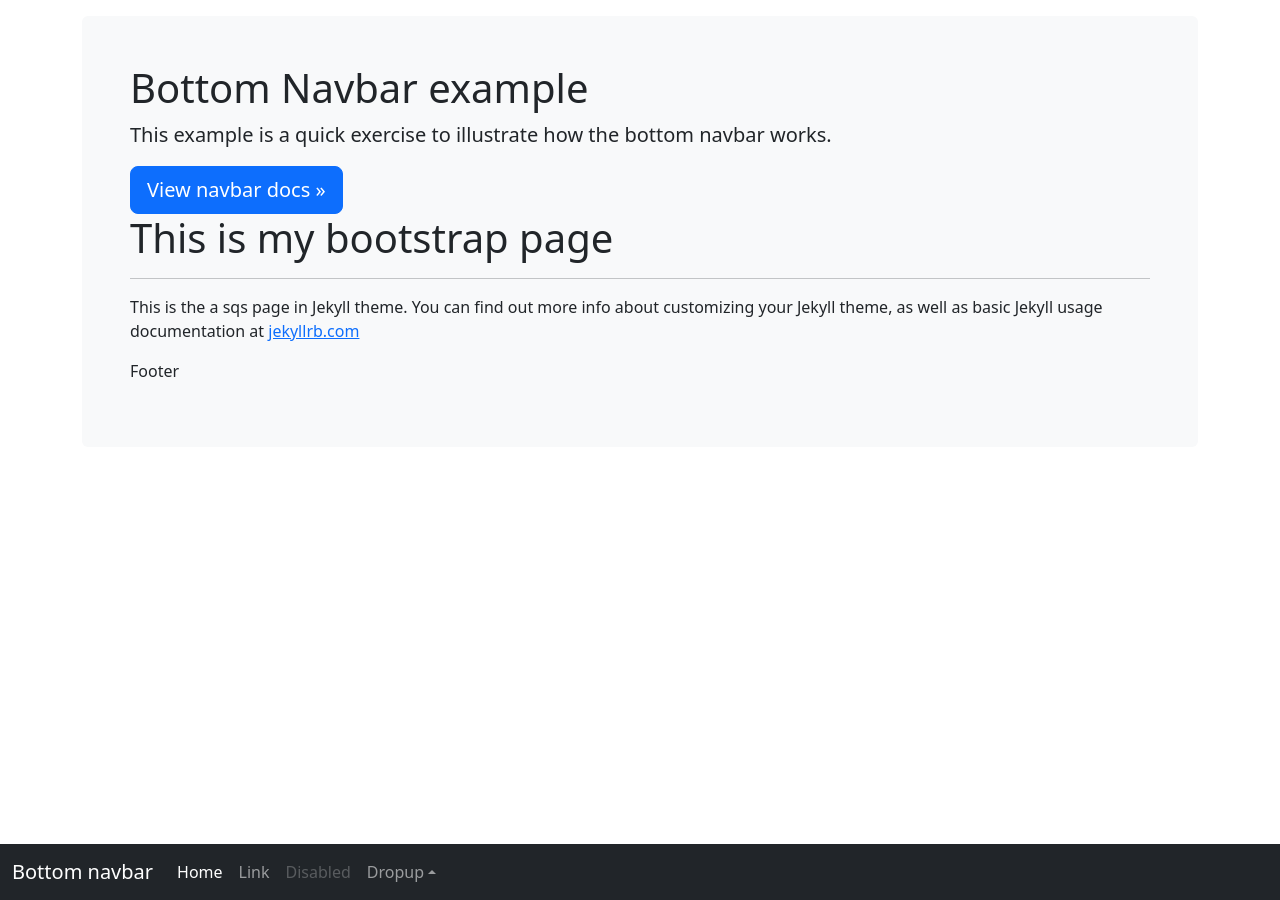
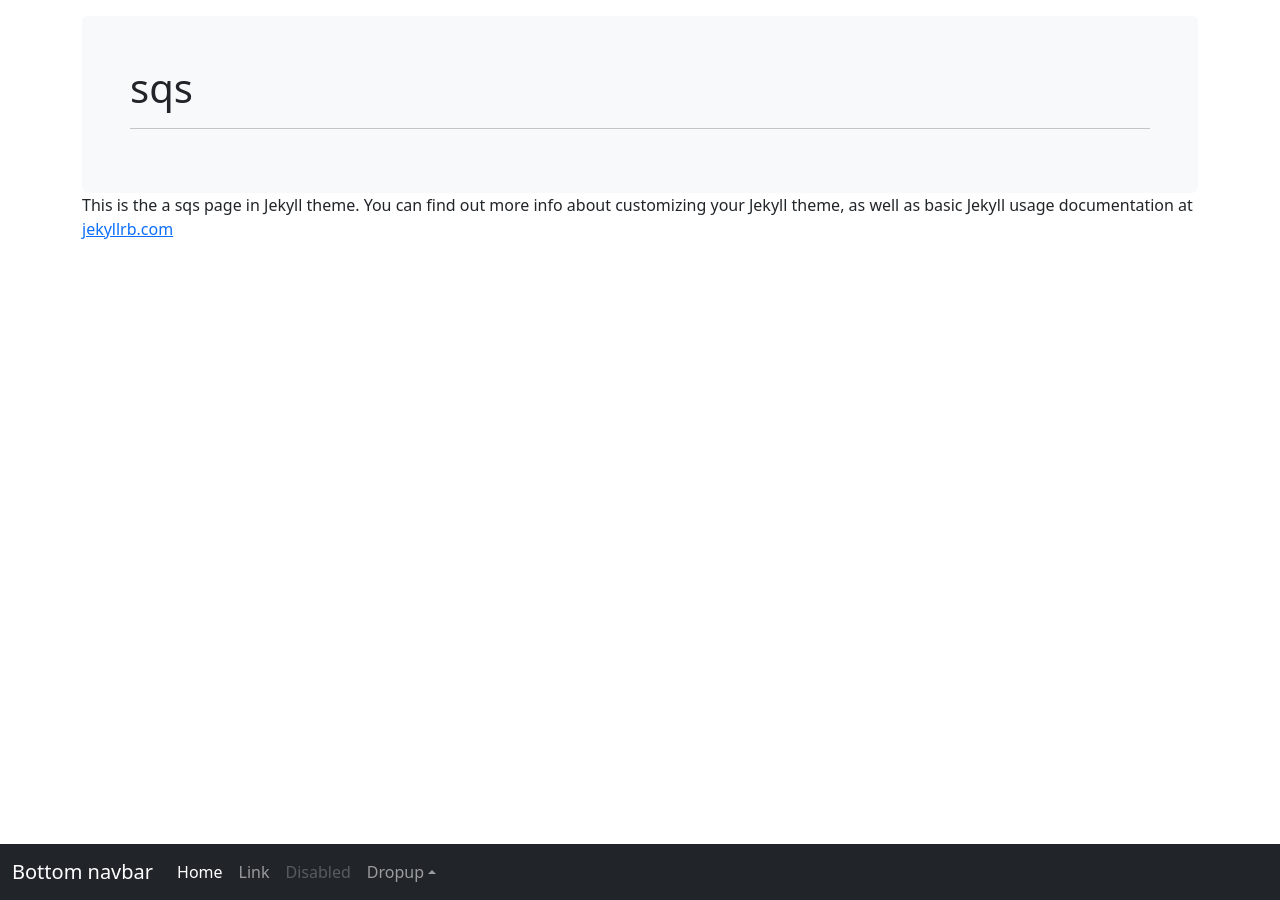
Before and after one commit to s-kazi/s-kazi.github.io, a Jekyll site: the page built from aws/sqs.markdown, in a window 1280 px wide. Built offline with Jekyll 4.4.1, drawn with Linux system fonts in a browser that asks for light colours.

Commit message:
Update post.html

```diff
--- a/_layouts/post.html
+++ b/_layouts/post.html
@@ -1,17 +1,20 @@
 {% include header.html %}
 <main class="container">
   <div class="bg-light p-5 rounded mt-3">
+    <!--
     <h1>Bottom Navbar example</h1>
     <p class="lead">This example is a quick exercise to illustrate how the bottom navbar works.</p>
     <a class="btn btn-lg btn-primary" href="/docs/5.2/components/navbar/" role="button">View navbar docs &raquo;</a>
-
-    <h1>This is my bootstrap page</h1>
+    -->
+    <h1>{{ page.title }}</h1>
     <hr>
 
+  </div>
+
+  <div>
     {{ content }}
+  </div>
 
-    <p>Footer</p>
-  </div>
 </main>
 
 {% include footer.html %}
```
